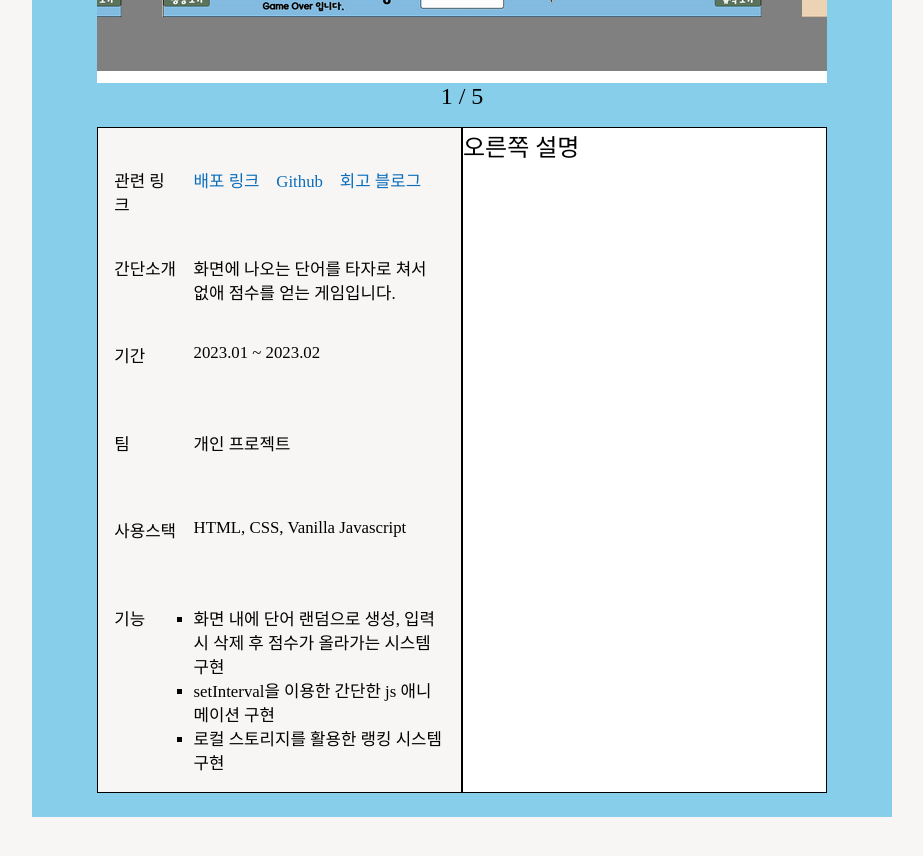
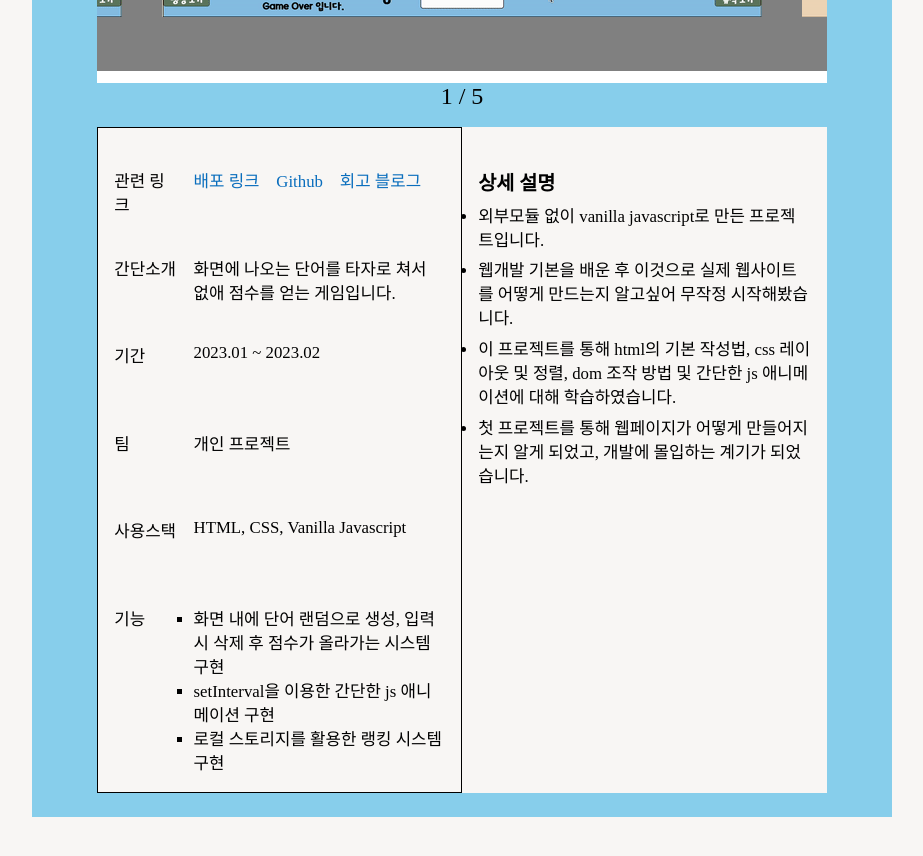
Before and after one commit to kimsh322/portfolio-react, a React (Vite) app: page / in a window 1280 px wide. Shown: the part 2220-3076 px from the top of the page, without its empty margins (178-1101 px from the left). Built offline with nearby package versions, Linux system fonts and the light colour scheme; a web font is replaced by a local one.

Commit message:
Feat : Project Description 컴포넌트 작성

```diff
--- a/src/components/projects/ProjectBox.tsx
+++ b/src/components/projects/ProjectBox.tsx
@@ -3,6 +3,7 @@ import Carousel from "./carousel/Carousel";
 import { ProjectContent } from "./project-contents/typingPractice";
 import { useState } from "react";
 import ProjectInfo from "./project-info/ProjectInfo";
+import ProjectDescription from "./project-description/ProjectDescription";
 
 interface Props {
   project: ProjectContent;
@@ -29,7 +30,7 @@ const ProjectBox = ({ project }: Props) => {
       <span>{` ${pageNumber(imageNumber, maxLength)} / ${maxLength}`}</span>
       <div className="contents">
         <ProjectInfo project={project} />
-        <div className="right-content">오른쪽 설명</div>
+        <ProjectDescription descriptions={project.description} />
       </div>
     </ProjectBoxContainer>
   );
@@ -50,13 +51,6 @@ const ProjectBoxContainer = styled.div`
     width: 100%;
     height: 55%;
     margin-top: 2%;
-    .left-content,
-    .right-content {
-      width: 45%;
-      height: 100%;
-      background-color: #fff;
-      border: 0.5px solid black;
-    }
   }
 `;
 
--- /dev/null
+++ b/src/components/projects/project-description/ProjectDescription.tsx
@@ -0,0 +1,31 @@
+import styled from "styled-components";
+
+interface Props {
+  descriptions: string[];
+}
+
+const ProjectDescription = ({ descriptions }: Props) => {
+  return (
+    <ProjectDescriptionContainer>
+      <h3>상세 설명</h3>
+      {descriptions.map((description) => {
+        return <li className="list">{description}</li>;
+      })}
+    </ProjectDescriptionContainer>
+  );
+};
+
+const ProjectDescriptionContainer = styled.ul`
+  width: 45%;
+  height: 100%;
+  background-color: var(--background-color);
+  border: 0.5px solid var(--border-color);
+  margin: 0;
+  padding: 5% 2%;
+  font-size: 0.7em;
+  .list {
+    margin-top: 2%;
+  }
+`;
+
+export default ProjectDescription;
```
